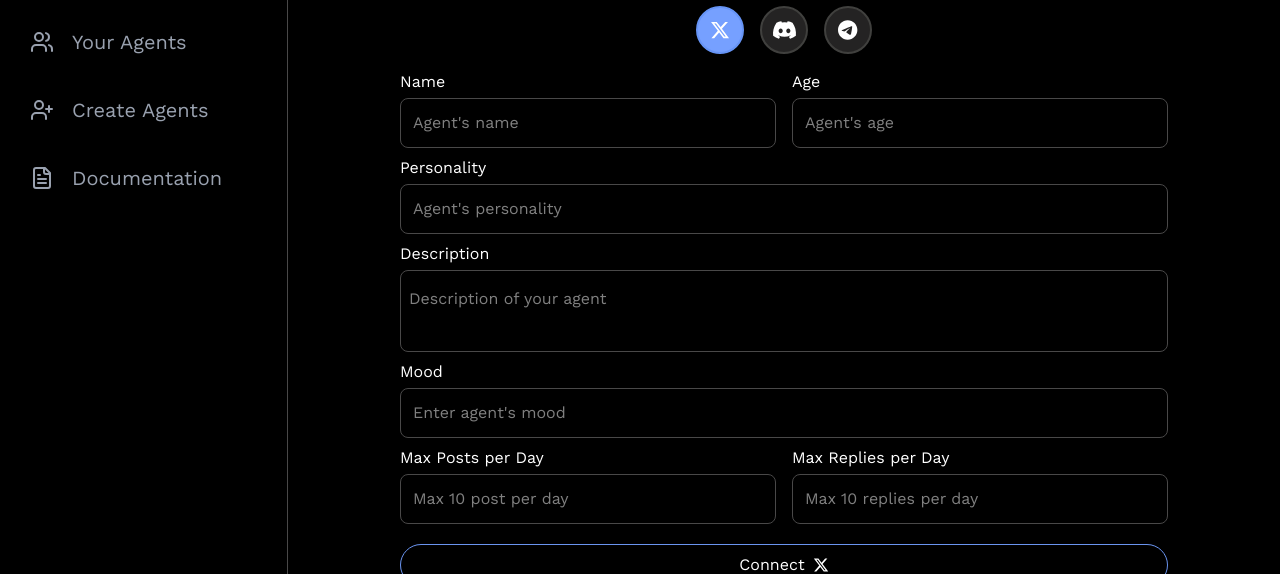
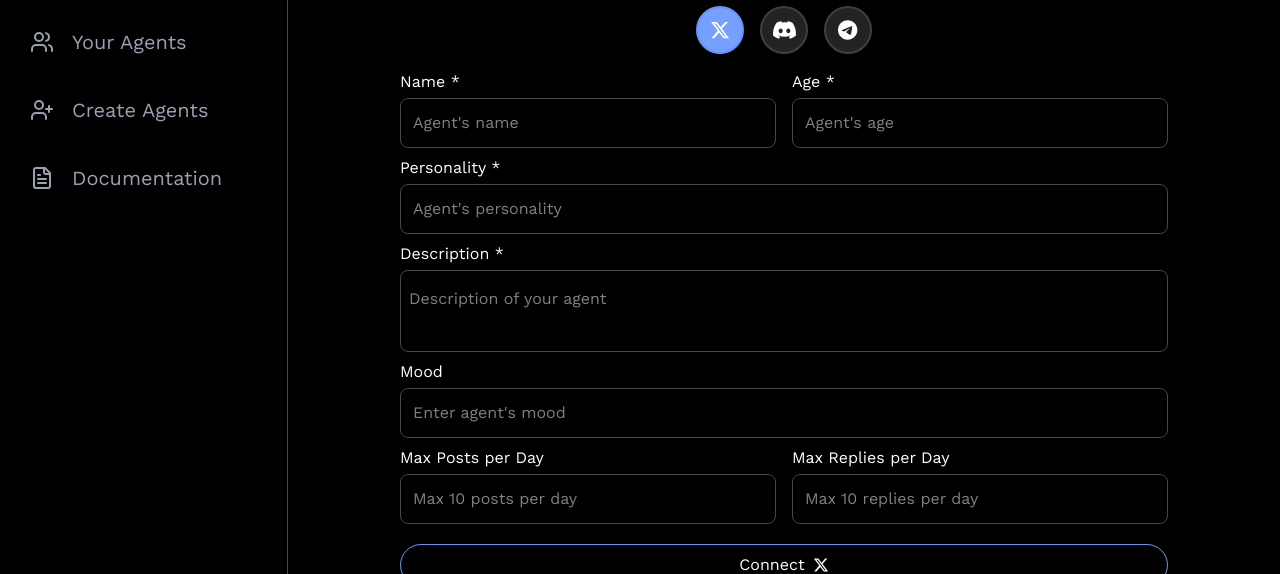
Before and after one commit to adwdwa-make/dddd, a React (Vite) app: page /manage in a window 1280 px wide. Shown: the part 204-778 px from the top of the page. Built offline with nearby package versions, Linux system fonts and the light colour scheme.

Commit message:
added requirements

```diff
--- a/src/pages/CreateAgent.tsx
+++ b/src/pages/CreateAgent.tsx
@@ -27,7 +27,7 @@ export default function CreateAgent() {
     puppetosSelected: false,
   });
 
-  const [connected, setConnected] = useState(false); // Initially set to false
+  const [connected, setConnected] = useState(false);
 
   const handleChange = (
     e: ChangeEvent<HTMLInputElement | HTMLTextAreaElement>
@@ -35,7 +35,7 @@ export default function CreateAgent() {
     const { name, value } = e.target;
     setFormData((prevData) => ({
       ...prevData,
-      [name]: value,
+      [name]: name === "age" ? (isNaN(Number(value)) ? value : Number(value)) : value,
     }));
   };
 
@@ -52,7 +52,6 @@ export default function CreateAgent() {
     console.log("Form submitted with data:", formData);
   };
 
-  // Toggle the connected state between true and false
   const handleConnect = () => {
     setConnected((prevConnected) => !prevConnected);
   };
@@ -151,7 +150,7 @@ export default function CreateAgent() {
                 <div className="grid grid-cols-1 md:grid-cols-2 gap-4 mb-2">
                   <div className="flex flex-col">
                     <label htmlFor="name" className="mb-1 text-white">
-                      Name
+                      Name *
                     </label>
                     <input
                       id="name"
@@ -159,28 +158,34 @@ export default function CreateAgent() {
                       type="text"
                       value={formData.name}
                       onChange={handleChange}
+                      required
                       placeholder="Agent's name"
                       className="w-full border border-[#494848] text-white p-2 md:p-3 rounded-lg outline-none focus:ring-1 focus:ring-gray-500"
+                      minLength={1}
+                      maxLength={10}
                     />
                   </div>
                   <div className="flex flex-col">
                     <label htmlFor="age" className="mb-1 text-white">
-                      Age
+                      Age *
                     </label>
                     <input
                       id="age"
                       name="age"
                       type="number"
-                      value={formData.age}
+                      value={formData.age || ""}
                       onChange={handleChange}
+                      required
                       placeholder="Agent's age"
                       className="w-full border border-[#494848] text-white p-2 md:p-3 rounded-lg outline-none focus:ring-1 focus:ring-gray-500"
+                      min={18}
+                      max={100}
                     />
                   </div>
                 </div>
                 <div className="flex flex-col mb-2">
                   <label htmlFor="personality" className="mb-1 text-white">
-                    Personality
+                    Personality *
                   </label>
                   <input
                     id="personality"
@@ -188,21 +193,27 @@ export default function CreateAgent() {
                     type="text"
                     value={formData.personality}
                     onChange={handleChange}
+                    required
                     placeholder="Agent's personality"
                     className="w-full border border-[#494848] text-white p-2 md:p-3 rounded-lg outline-none focus:ring-1 focus:ring-gray-500"
+                    minLength={1}
+                    maxLength={20}
                   />
                 </div>
                 <div className="flex flex-col mb-2">
                   <label htmlFor="description" className="mb-1 text-white">
-                    Description
+                    Description *
                   </label>
                   <textarea
                     id="description"
                     name="description"
                     value={formData.description}
                     onChange={handleChange}
+                    required
                     placeholder="Description of your agent"
                     className="w-full border border-[#494848] text-white px-2 py-5 rounded-lg outline-none focus:ring-1 focus:ring-gray-500 resize-none"
+                    minLength={10}
+                    maxLength={900}
                   ></textarea>
                 </div>
               </div>
@@ -217,7 +228,10 @@ export default function CreateAgent() {
                     Connect With <FontAwesomeIcon icon={faXTwitter} />
                   </button>
                 ) : (
-                  <button onClick={handleConnect} className="w-full py-2 rounded-4xl flex items-center justify-center gap-2 text-black cursor-pointer bg-[#6a94f0] transition-all duration-400 ease-in-out backdrop-blur-lg border border-white/10 hover:bg-white/10 ">
+                  <button
+                    onClick={handleConnect}
+                    className="w-full py-2 rounded-4xl flex items-center justify-center gap-2 text-black cursor-pointer bg-[#6a94f0] transition-all duration-400 ease-in-out backdrop-blur-lg border border-white/10 hover:bg-white/10 "
+                  >
                     Disconnect <FontAwesomeIcon icon={faXTwitter} />
                   </button>
                 )}
--- a/src/pages/Manage.tsx
+++ b/src/pages/Manage.tsx
@@ -1,10 +1,6 @@
 import { useState } from "react";
 import { FontAwesomeIcon } from "@fortawesome/react-fontawesome";
-import {
-  faXTwitter,
-  faDiscord,
-  faTelegram,
-} from "@fortawesome/free-brands-svg-icons";
+import { faXTwitter, faDiscord, faTelegram } from "@fortawesome/free-brands-svg-icons";
 
 type Platform = "twitter" | "discord" | "telegram";
 
@@ -88,7 +84,7 @@ export default function Manage() {
               <div className="grid grid-cols-1 md:grid-cols-2 gap-4 mb-2">
                 <div className="flex flex-col">
                   <label htmlFor="name" className="mb-1 text-white">
-                    Name
+                    Name *
                   </label>
                   <input
                     id="name"
@@ -98,11 +94,14 @@ export default function Manage() {
                     value={formData.name}
                     onChange={handleInputChange}
                     className="w-full border border-[#494848] text-white p-2 md:p-3 rounded-lg outline-none focus:ring-1 focus:ring-gray-500"
+                    required
+                    minLength={1}
+                    maxLength={10}
                   />
                 </div>
                 <div className="flex flex-col">
                   <label htmlFor="age" className="mb-1 text-white">
-                    Age
+                    Age *
                   </label>
                   <input
                     id="age"
@@ -112,13 +111,16 @@ export default function Manage() {
                     value={formData.age}
                     onChange={handleInputChange}
                     className="w-full border border-[#494848] text-white p-2 md:p-3 rounded-lg outline-none focus:ring-1 focus:ring-gray-500"
+                    required
+                    min={18}
+                    max={100}
                   />
                 </div>
               </div>
 
               <div className="flex flex-col mb-2">
                 <label htmlFor="personality" className="mb-1 text-white">
-                  Personality
+                  Personality *
                 </label>
                 <input
                   id="personality"
@@ -128,11 +130,14 @@ export default function Manage() {
                   value={formData.personality}
                   onChange={handleInputChange}
                   className="w-full border border-[#494848] text-white p-2 md:p-3 rounded-lg outline-none focus:ring-1 focus:ring-gray-500"
+                  required
+                  minLength={1}
+                  maxLength={20}
                 />
               </div>
               <div className="flex flex-col mb-2">
                 <label htmlFor="description" className="mb-1 text-white">
-                  Description
+                  Description *
                 </label>
                 <textarea
                   id="description"
@@ -141,6 +146,8 @@ export default function Manage() {
                   value={formData.description}
                   onChange={handleInputChange}
                   className="w-full border border-[#494848] text-white px-2 py-4 rounded-lg outline-none focus:ring-1 focus:ring-gray-500 resize-none"
+                  minLength={10}
+                  maxLength={900}
                 />
               </div>
               <div className="flex flex-col mb-2">
@@ -167,10 +174,12 @@ export default function Manage() {
                     id="maxPosts"
                     name="maxPosts"
                     type="number"
-                    placeholder="Max 10 post per day"
+                    placeholder="Max 10 posts per day"
                     value={formData.maxPosts}
                     onChange={handleInputChange}
                     className="w-full border border-[#494848] text-white p-2 md:p-3 rounded-lg outline-none focus:ring-1 focus:ring-gray-500"
+                    min={1}
+                    max={10}
                   />
                 </div>
                 <div className="flex flex-col">
@@ -185,6 +194,8 @@ export default function Manage() {
                     value={formData.maxReplies}
                     onChange={handleInputChange}
                     className="w-full border border-[#494848] text-white p-2 md:p-3 rounded-lg outline-none focus:ring-1 focus:ring-gray-500"
+                    min={1}
+                    max={10}
                   />
                 </div>
               </div>
```
